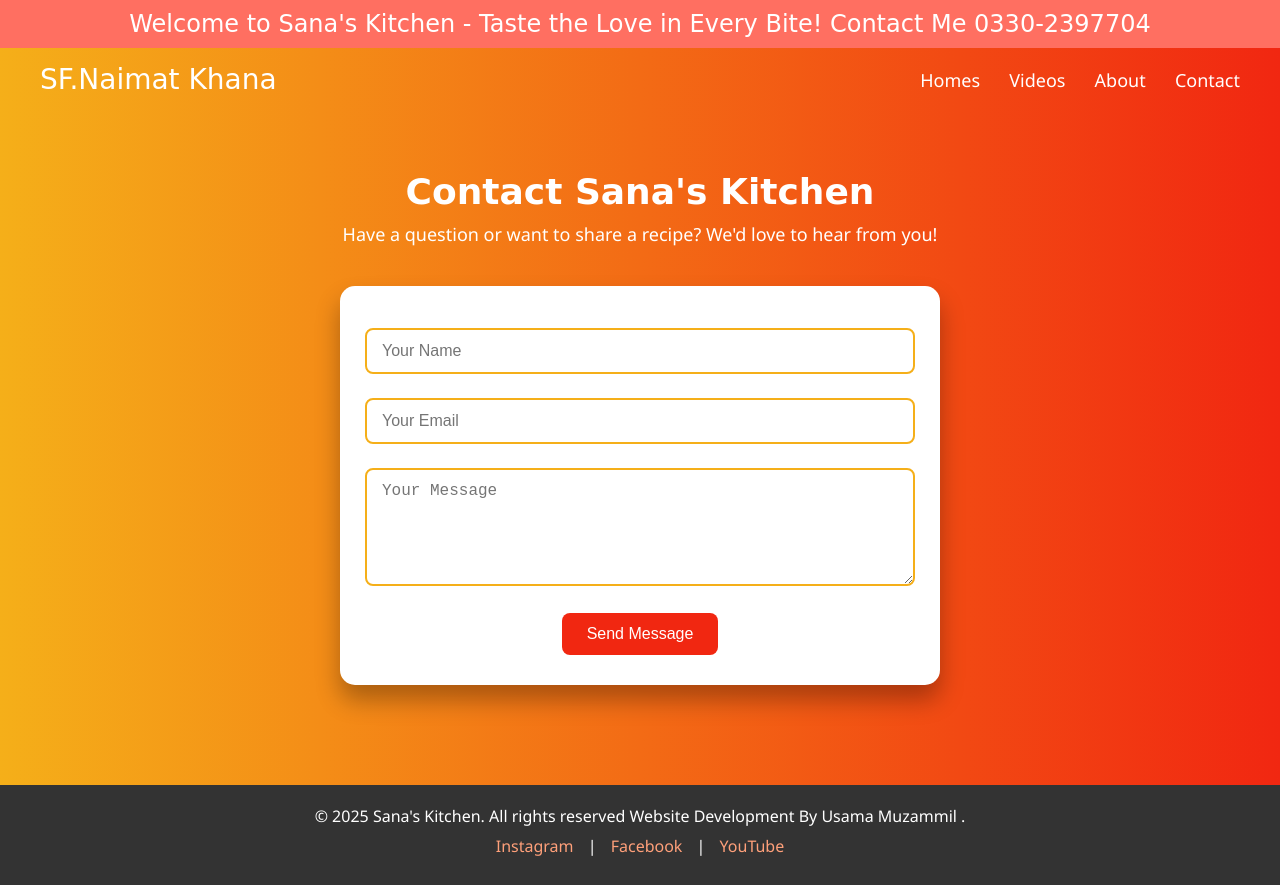
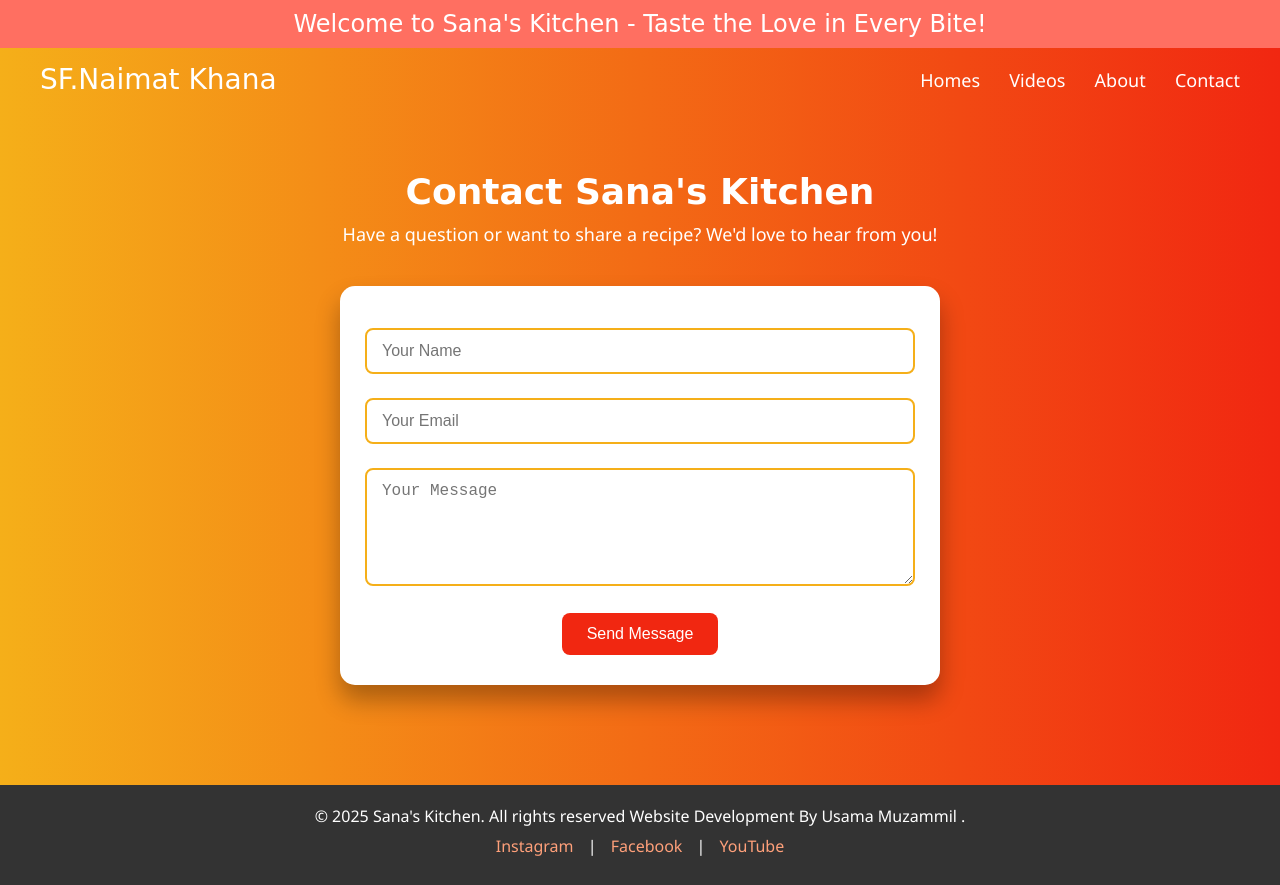
Before and after one commit to UsamaIT786/SF-Naimat-Khana, a plain HTML site: page Contact.html in a window 1280 px wide. Drawn offline with Linux system fonts and the light colour scheme.

Commit message:
Update Contact.html

```diff
--- a/Contact.html
+++ b/Contact.html
@@ -268,7 +268,7 @@
 
 
     <div class="headline">
-        <div class="headline-text">Welcome to Sana's Kitchen - Taste the Love in Every Bite! Contact Me 0330-2397704</div>
+        <div class="headline-text">Welcome to Sana's Kitchen - Taste the Love in Every Bite!</div>
       </div>
 
       <!-- 💫 Header -->
```
